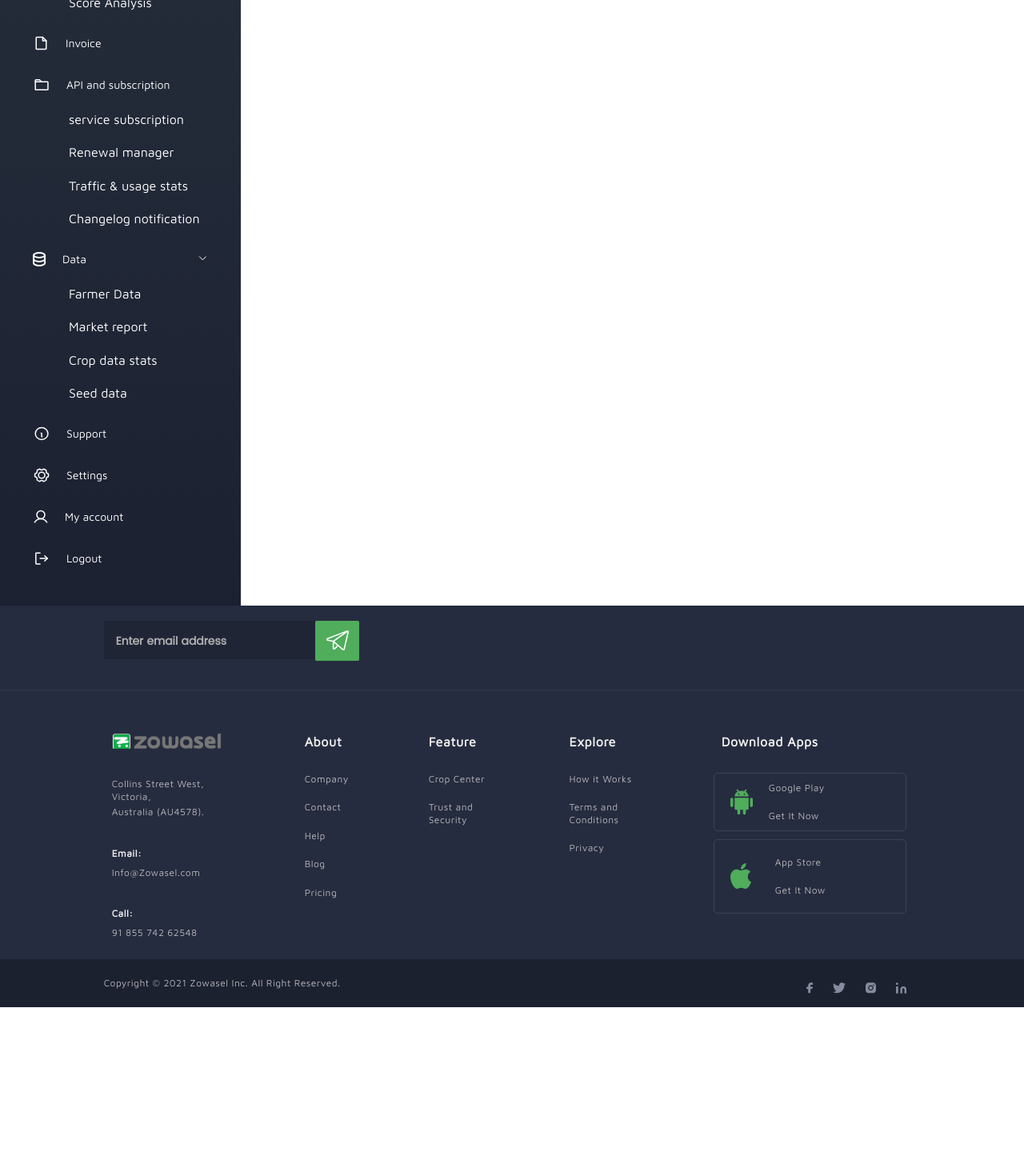
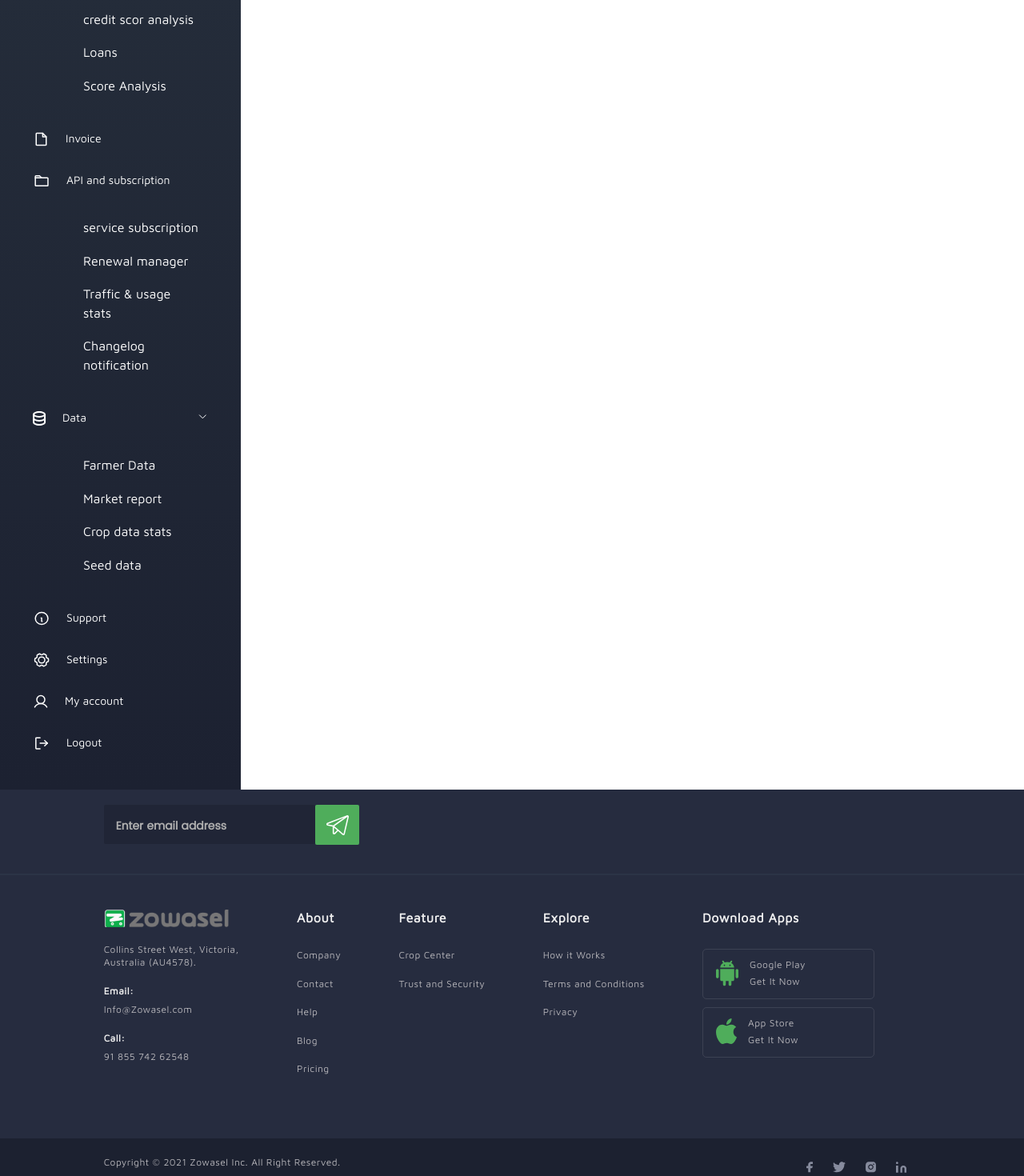
Before and after one commit to Zowaselinc/zowaselglobaluser, a Vue app: page /navigation in a window 1280 px wide. Shown: the part 720-2190 px from the top of the page at 80% size. Before the commit the page ends 1979 px from the top, so only its background shows below. Built offline with nearby package versions, Linux system fonts and the light colour scheme.

Commit message:
completed few more screens

```diff
--- a/src/assets/scss/navigation.scss
+++ b/src/assets/scss/navigation.scss
@@ -64,6 +64,9 @@ nav {
 }
 
 // Side Bar
+.active{
+    display: none;
+}
 #sidebarMenu {
     padding: 32px 16px;
     width: 20%;
@@ -71,10 +74,10 @@ nav {
     color: #ffffff;
     background: linear-gradient(180deg, #29333f 0%, #1c2131 100%);
     @include breakpoint-up(md) {
-        width: 34.5%;
+        width: 39.5%;
     }
     @include breakpoint-up(lg) {
-        width: 28.5%;
+        width: 30.5%;
     }
     @include breakpoint-between(xl, xxl) {
         width: 23.5%;
@@ -86,9 +89,13 @@ nav {
             .drop-menu {
                 @include textStyles("Maven Pro", 400, 16px, 147%);
                 color: #ffffff;
-                margin-left: 70px;
+                margin-left: 53px;
                 div {
-                    padding-block: 9px;
+                    padding: 9px 15px;
+                    &:hover {
+                        background: rgba(0, 0, 0, 0.27);
+                        border-radius: 4px;
+                    }
                 }
             }
         }
@@ -143,6 +150,7 @@ footer {
             border: none !important;
             box-shadow: 0 0;
             margin-top: 0;
+            color: #F1F1F1;
 
             &::placeholder {
                 @include textStyles("Maven Pro", 600, 13px, 140%);
@@ -160,16 +168,17 @@ footer {
             }
         }
     }
-
-    // footer info
 }
-
+// footer info
+footer h2{
+    // margin-bottom: 0rem;
+}
 .footer-info {
     @include flexed-Container(row, flex-start, flex-start);
     @include textStyles("Maven Pro", 400, 12px, 130%);
     color: #b5b4b9;
     letter-spacing: 0.04em;
-    gap: 80px;
+    gap: 7.22%;
     padding-top: 80px;
 
     .footer-item-A {
@@ -178,7 +187,10 @@ footer {
         }
 
         > div {
-            padding: 10px;
+            padding-bottom: 20px;
+        }
+        .address {
+            width: max-content;
         }
 
         .footer-contact {
@@ -190,6 +202,9 @@ footer {
             p {
                 padding: 0 !important;
             }
+            p {
+                margin-bottom: 0;
+            }
         }
     }
 
@@ -200,22 +215,32 @@ footer {
     }
 
     div ~ div > * {
-        padding: 10px;
+        padding-bottom: 20px;
     }
 
     .gadget {
+        > h2 {
+            padding-bottom: 10px;
+        }
         gap: 10px;
-
-        .store-box {
+        .app-store-container {
+            padding: 11px 85px 14px 16px;
             border: 0.7px solid rgba(255, 255, 255, 0.1);
             border-radius: 5px;
+        }
+        .store-box {
             padding: 0;
-            padding-left: 10px;
-            width: 241px;
+            gap: 14px;
+            > div:nth-of-type(2) {
+                gap: 5px;
+
+                div {
+                    padding: 0 !important;
+                }
+            }
         }
-
-        .google-Img {
-            padding: 10px;
+        .apple > div {
+            padding: 0;
         }
     }
 }
@@ -224,11 +249,13 @@ footer {
 }
 .copyright {
     padding-block: 22px;
+    width: 100%;
     height: 60px;
-    align-items: baseline;
+    position: absolute;
+    bottom: 0;
     background: #1c2130;
 
-    p {
+    .copy-right-2021 {
         @include textStyles("Maven Pro", 400, 12px, 130%);
         letter-spacing: 0.04em;
         color: #b5b4b9;
--- a/src/layouts/partials/Footer.vue
+++ b/src/layouts/partials/Footer.vue
@@ -17,7 +17,7 @@
                         <img class="img-fluid" src="@/assets/images/logos/zowasel-grey-logo.png" alt="logo">
                     </div>
                     <div class="address footer-contact">
-                        <p class="mt-3 mb-1">Collins Street West, Victoria,</p>
+                        <p class="">Collins Street West, Victoria,</p>
                         <p>Australia (AU4578).</p>
                     </div>
                     <div class="footer-email footer-contact">
@@ -55,6 +55,7 @@
                 <div class=" gadget d-flex flex-column">
                     <h2>Download Apps</h2>
                     <!-- Google play -->
+                    <div class="app-store-container">
                         <div class="google store-box d-flex flex-row align-items-center ">
                             <div class="google-Img">
                                 <img src="@/assets/images/vectors/PlayStore.svg" alt="google play">
@@ -64,7 +65,9 @@
                                 <div>Get It Now</div>
                             </div>
                         </div>
+                    </div>
                     <!-- App Store -->
+                    <div class="app-store-container">
                         <div class="apple store-box d-flex flex-row align-items-center">
                             <div>
                                 <img src="@/assets/images/vectors/appleStore.svg" alt="google play">
@@ -74,13 +77,14 @@
                                 <div>Get It Now</div>
                             </div>
                         </div>
+                    </div>
 
                 </div>
             </div>
         </div>
-        <div class="copyright">
+        <div class="copyright" @click="accordion()">
             <div class="copyright-container  d-flex flex-row position-relative">
-                <p>Copyright © 2021 Zowasel Inc. All Right Reserved.</p>
+                <div class="copy-right-2021">Copyright © 2021 Zowasel Inc. All Right Reserved.</div>
                 <div class="social-media d-flex position-absolute">
                     <a href="#">
                         <img src="@/assets/images/vectors/facebook.svg" alt="facebook">
@@ -108,5 +112,4 @@
 
 <style lang="scss" scoped>
 @import "@/assets/scss/navigation";
-
 </style>
--- a/src/layouts/partials/SideBar.vue
+++ b/src/layouts/partials/SideBar.vue
@@ -9,7 +9,7 @@
                 </div>
             </a>
             <a href="#" class="nav-item">
-                <div class="ripple">
+                <div class="ripple accordion-header">
                     <img class="img-fluid" src="@/assets/images/vectors/Wallet.svg" alt="wallet">
                     <span>Wallet</span>
                     <img class="arrow-symbol" src="@/assets/images/vectors/arrowSymbol.svg" alt="Arrow-Symbol">
@@ -17,39 +17,43 @@
                         alt="Arrow-Symbol">
                 </div>
                 <!-- drop menu -->
-                <div class="drop-menu wallet-menu">
+                <div class="drop-menu wallet-menu accordion-body">
                     <div>Credit wallet</div>
                     <div>Withdrawal</div>
                 </div>
             </a>
             <a href="#" class="nav-item">
                 <div class="ripple">
-                    <img class="img-fluid" src="@/assets/images/vectors/ChatText.svg" alt="ChatText"><span>Message</span>
+                    <img class="img-fluid" src="@/assets/images/vectors/ChatText.svg"
+                        alt="ChatText"><span>Message</span>
                 </div>
             </a>
             <a href="#" class="nav-item">
-                <div class="ripple">
+                <div class="ripple accordion-header">
                     <img class="img-fluid" src="@/assets/images/vectors/Storefront.svg"
                         alt="marketplace"><span>Marketplace</span>
                     <img class="arrow-symbol" src="@/assets/images/vectors/arrowSymbol.svg" alt="Arrow-Symbol">
-                <img class="arrow-symbol carretUp" src="@/assets/images/vectors/arrowupsymbol.svg" alt="Arrow-Symbol">
+                    <img class="arrow-symbol carretUp" src="@/assets/images/vectors/arrowupsymbol.svg"
+                        alt="Arrow-Symbol">
                 </div>
                 <!-- drop menu -->
-                <div class="drop-menu marketplace-menu">
+                <div class="drop-menu marketplace-menu accordion-body">
                     <div>Input market</div>
                     <div>Crop market</div>
                     <div>Logistics</div>
                 </div>
             </a>
             <a href="#" class="nav-item">
-                <div class="ripple">
-                    <img class="img-fluid" src="@/assets/images/vectors/marketPlace.svg" alt="Credit Scoring"><span>Credit
+                <div class="ripple accordion-header">
+                    <img class="img-fluid" src="@/assets/images/vectors/marketPlace.svg"
+                        alt="Credit Scoring"><span>Credit
                         Scoring</span>
                     <img class="arrow-symbol" src="@/assets/images/vectors/arrowSymbol.svg" alt="Arrow-Symbol">
-                <img class="arrow-symbol carretUp" src="@/assets/images/vectors/arrowupsymbol.svg" alt="Arrow-Symbol">
+                    <img class="arrow-symbol carretUp" src="@/assets/images/vectors/arrowupsymbol.svg"
+                        alt="Arrow-Symbol">
                 </div>
                 <!-- drop menu -->
-                <div class="drop-menu scoring-menu">
+                <div class="drop-menu scoring-menu accordion-body">
                     <div>Credit score point system</div>
                     <div>credit scor analysis</div>
                     <div>Loans</div>
@@ -64,12 +68,12 @@
                 </div>
             </a>
             <a href="#" class="nav-item">
-                <div class="ripple">
+                <div class="ripple accordion-header">
                     <img class="img-fluid" src="@/assets/images/vectors/Folder.svg" alt="folder"><span>API and
                         subscription</span>
                 </div>
                 <!-- drop menu -->
-                <div class="drop-menu api-menu">
+                <div class="drop-menu api-menu  accordion-body">
                     <div>service subscription</div>
                     <div>Renewal manager</div>
                     <div>Traffic & usage stats</div>
@@ -78,14 +82,15 @@
                 </div>
             </a>
             <a href="#" class="nav-item">
-               <div class="ripple">
+                <div class="ripple accordion-header">
                     <img class="img-fluid" src="@/assets/images/vectors/Data.svg" alt="Data"><span>Data</span>
-                <img class="arrow-symbol" src="@/assets/images/vectors/arrowSymbol.svg" alt="Arrow-Symbol">
-                <img class="arrow-symbol carretUp" src="@/assets/images/vectors/arrowupsymbol.svg" alt="Arrow-Symbol">
+                    <img class="arrow-symbol " src="@/assets/images/vectors/arrowSymbol.svg" alt="Arrow-Symbol">
+                    <img class="arrow-symbol carretUp" src="@/assets/images/vectors/arrowupsymbol.svg"
+                        alt="Arrow-Symbol">
                 </div>
 
                 <!-- drop menu -->
-                <div class="drop-menu data-menu">
+                <div class="drop-menu data-menu  accordion-body">
                     <div>Farmer Data</div>
                     <div>Market report</div>
                     <div>Crop data stats</div>
@@ -124,7 +129,19 @@
 
 <script>
 export default {
-    name: "SideBar"
+    name: "SideBar",
+    methods: {
+        // active = none
+        accordion() {
+            let accordion = document.getElementsByClassName("accordion-header");
+                let accordionIcon = document.getElementsByClassName("accordion-body");
+
+
+        }
+    },
+    // mounted() {
+    //     this.accordion();
+    // },
 }
 </script>
 
```
Lines whose indentation alone changed are shown as unchanged.
